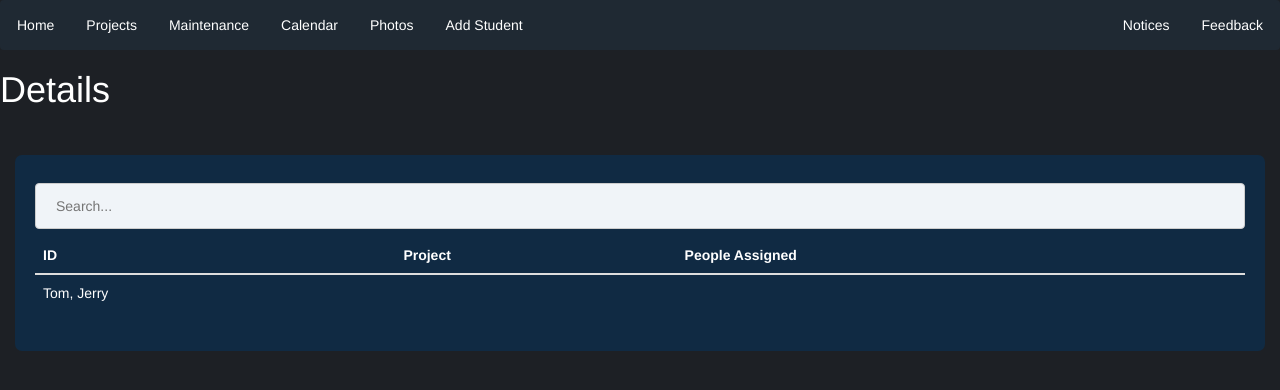
After one commit to cnesci/eco_squad, a Flask app: page /details in a window 1280 px wide. The commit adds this page. Shown: the top 390 px of the page. Run offline with Flask 2, Linux system fonts and the light colour scheme; tables that the repository leaves empty hold one stand-in row (values such as "Sample post"); some libraries are stand-ins or nearby versions.

Commit message:
Added details page

```diff
--- a/Templates/add_student.html
+++ b/Templates/add_student.html
@@ -10,7 +10,7 @@
   <input type="text" name="m_first_name"><br>
   Last Name:
   <input type="text" name="m_last_name"><br>
-  Year:
+  Year Level:
   <input type="number" name="m_year"><br>
 
   <button class="sub" type="submit">Add</button>
--- /dev/null
+++ b/Templates/details.html
@@ -0,0 +1,30 @@
+{% extends "layout.html" %}
+
+{% block title %} Details {% endblock %}
+
+{% block description %}
+{% endblock %}
+{% block image %}
+{% endblock %}
+
+{% block content %}
+<br>
+<div>
+    <input type="text" id="myInput" onkeyup="myFunction()" placeholder="Search...">
+    <br>
+    <table id="myTable" class="table">
+        <thead>
+            <th>ID</th>
+            <th>Project</th>
+            <th>People Assigned</th>
+        </thead>
+        {% for c in projects %}
+        <tr>
+            <td>{{ c[0] }}</td>
+            <td>{{ c[1] }}</td>
+            <td>{{ c[6] }}</td>
+        </tr>
+        {% endfor %}
+    </table>
+</div>
+{% endblock %}
--- a/Templates/layout.html
+++ b/Templates/layout.html
@@ -153,6 +153,16 @@
       padding-left: 10%;
       border-radius: 4px;
     }
+
+    .detail {
+      text-decoration: none;
+      color: #4dca77;
+      padding: 1%;
+    }
+
+    .detail:hover {
+      color: #318a4f;
+    }
   </style>
 </head>
 <body>
@@ -162,6 +172,7 @@
     <li><a href="/maintenance">Maintenance</a></li>
     <li><a href="/calendar">Calendar</a></li>
     <li><a href="/photos">Photos</a></li>
+    <li><a href="/new_student">Add Student</a></li>
     <li style="float:right"><a class="active" href="/feedback">Feedback</a></li>
     <li style="float:right"><a class="active" href="/notices">Notices</a></li>
   </ul>
--- a/app.py
+++ b/app.py
@@ -24,6 +24,9 @@ con.execute("DROP TABLE IF EXISTS Student_table;")
 con.execute('''CREATE TABLE Project_table(id INTEGER PRIMARY KEY, project TEXT, description TEXT, frequency TEXT, start_date INTEGER, end_date INTEGER, people TEXT)''')
 con.execute('''CREATE TABLE Maint_table(id INTEGER PRIMARY KEY, task TEXT, description TEXT, start_date INTEGER, frequency TEXT, people INTEGER)''')
 con.execute('''CREATE TABLE Student_table(id INTEGER PRIMARY KEY, first_name TEXT, last_name TEXT, year INTEGER, project_id INTEGER)''')
+
+#Dummy data
+con.execute('''INSERT INTO Project_table(project,description,frequency,start_date,end_date,people) VALUES(?,?,?,?,?,?)''', ("Plant peas", "yesyesm", "Daily", "start_date", "end_date", "Tom, Jerry"))
 
 #Login page
 @app.route('/login', methods=['POST'])
@@ -185,5 +188,13 @@ def add_student():
     con.execute('''INSERT INTO Student_table(first_name,last_name,year) VALUES(?,?,?)''', (students["first_name"], students["last_name"], students["year"]))
     return redirect("/projects")
 
+#Show project details
+@app.route("/details")
+def details():
+    projects = con.execute('''SELECT people FROM Project_table WHERE id=(1)''').fetchall()
+    return render_template("details.html", projects=projects)
+
+#where id=1 get students
+
 app.secret_key = os.urandom(12)
 app.run(debug=True)
```
Also changed, not shown: Templates/projects.html (+20 -2 lines), README.md, projects.db, 1 other file.
